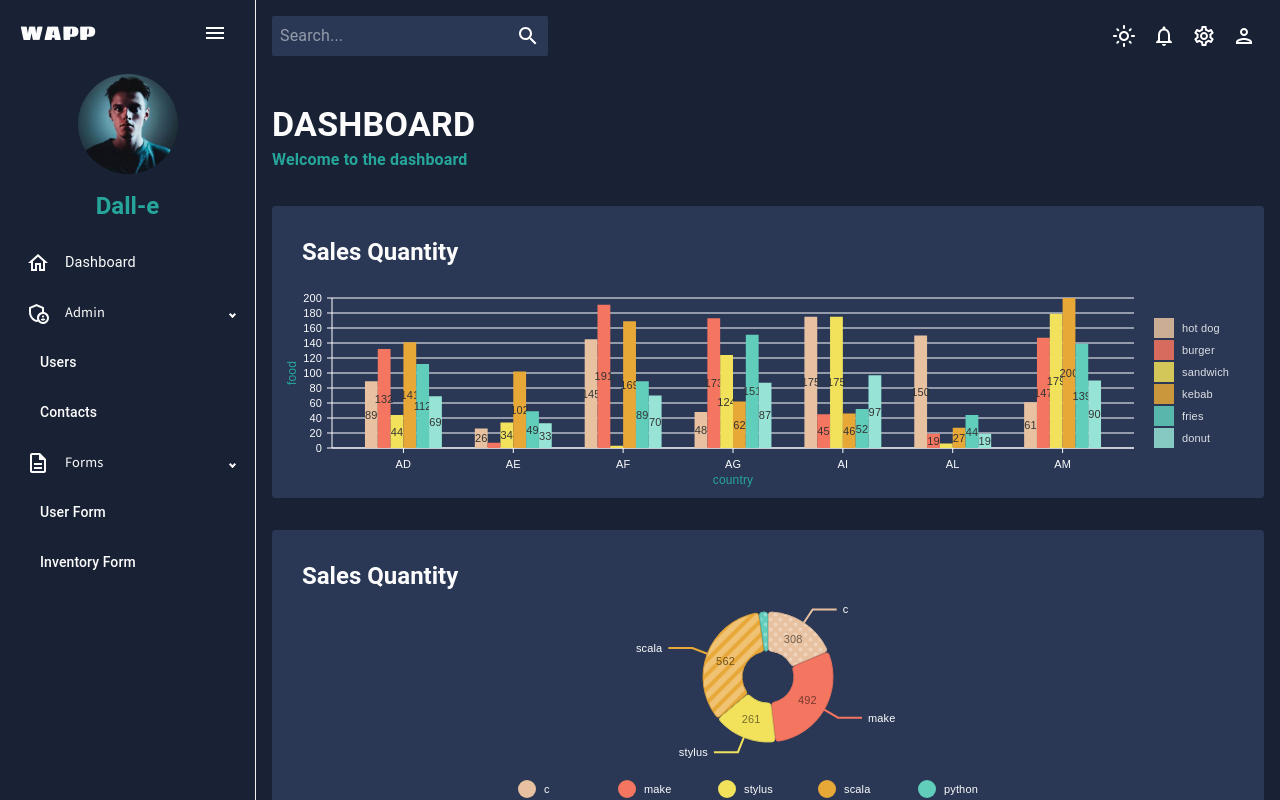
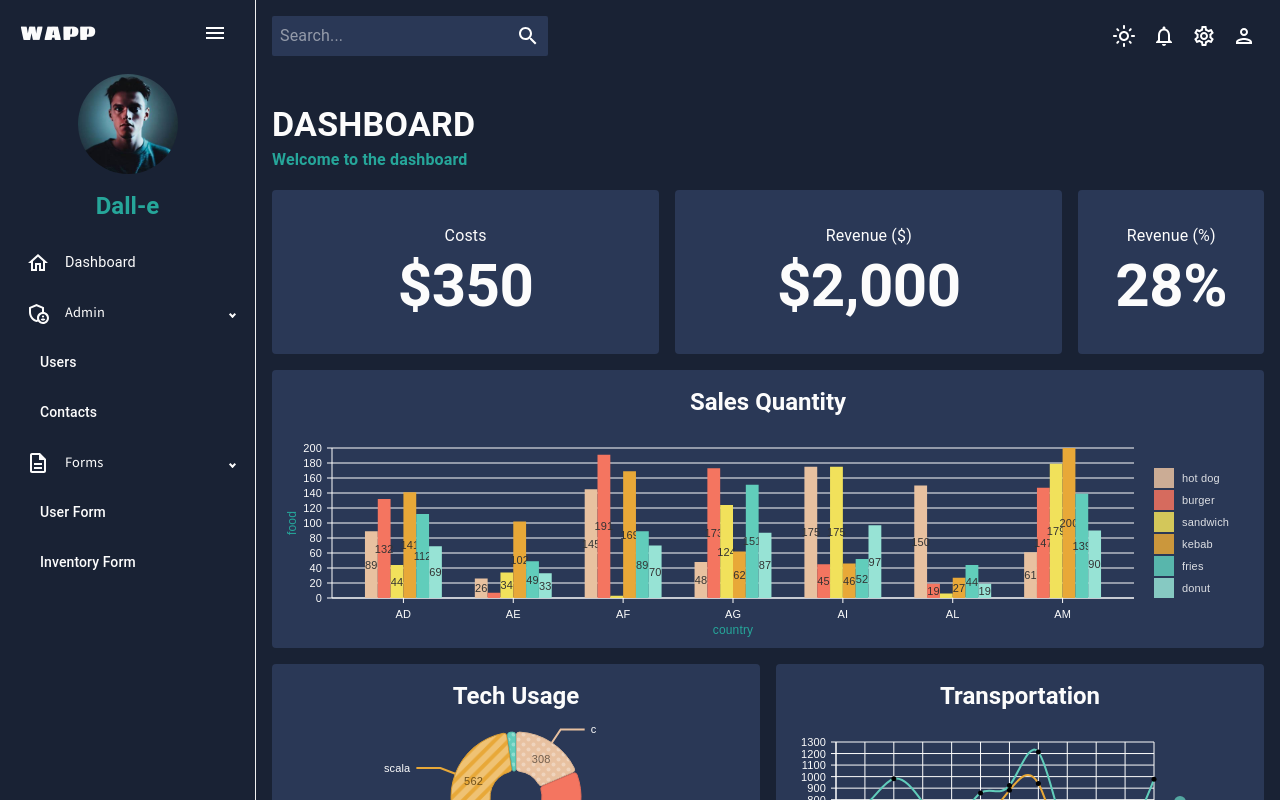
Before and after one commit to DJPajares/dashboard-template, a Next.js app: page / in a window 1280 px wide. Shown: the top 800 px of the page. Built offline with nearby package versions, Linux system fonts and the light colour scheme.

Commit message:
fix: dashboard layout

```diff
--- a/src/pages/dashboard.tsx
+++ b/src/pages/dashboard.tsx
@@ -1,7 +1,8 @@
-import BarChart from '@/components/charts/BarChart';
-import PieChart from '@/components/charts/PieChart';
+import BarChart from '../components/charts/BarChart';
+import LineChart from '../components/charts/LineChart';
+import PieChart from '../components/charts/PieChart';
 import Header from '@/components/global/Header';
-import { Box, Button, TextField, Typography, useTheme } from '@mui/material';
+import { Box, Typography, useTheme } from '@mui/material';
 import Head from 'next/head';
 
 const Dashboard = () => {
@@ -15,14 +16,160 @@ const Dashboard = () => {
       </Head>
 
       <Box p={2}>
+        {/* HEADER */}
         <Box py={2}>
           <Header title="Dashboard" subtitle="Welcome to the dashboard" />
         </Box>
 
-        <Box sx={{ display: 'flex', flexDirection: 'column' }}>
+        {/* CHARTS */}
+        <Box
+          display="grid"
+          gridTemplateColumns="repeat(10, 1fr)"
+          // gridTemplateRows="repeat(2, 1fr)"
+          // gridAutoRows="140px"
+          gap={2}
+        >
+          {/* ROW 1 */}
           <Box
+            gridColumn="span 4"
             sx={{
-              my: 2,
+              borderRadius: 1,
+              backgroundColor: colors.background.paper,
+              px: 2,
+              py: 4
+            }}
+          >
+            <Typography
+              variant="subtitle1"
+              display="flex"
+              justifyContent="center"
+            >
+              Costs
+            </Typography>
+
+            <Typography
+              variant="h2"
+              fontWeight="600"
+              display="flex"
+              justifyContent="center"
+            >
+              $350
+            </Typography>
+          </Box>
+
+          <Box
+            gridColumn="span 4"
+            sx={{
+              borderRadius: 1,
+              backgroundColor: colors.background.paper,
+              px: 2,
+              py: 4
+            }}
+          >
+            <Typography
+              variant="subtitle1"
+              display="flex"
+              justifyContent="center"
+            >
+              Revenue ($)
+            </Typography>
+
+            <Typography
+              variant="h2"
+              fontWeight="600"
+              display="flex"
+              justifyContent="center"
+            >
+              $2,000
+            </Typography>
+          </Box>
+
+          <Box
+            gridColumn="span 2"
+            sx={{
+              borderRadius: 1,
+              backgroundColor: colors.background.paper,
+              px: 2,
+              py: 4
+            }}
+          >
+            <Typography
+              variant="subtitle1"
+              display="flex"
+              justifyContent="center"
+            >
+              Revenue (%)
+            </Typography>
+
+            <Typography
+              variant="h2"
+              fontWeight="600"
+              display="flex"
+              justifyContent="center"
+            >
+              28%
+            </Typography>
+          </Box>
+
+          {/* <Box
+            gridColumn="span 2"
+            sx={{
+              borderRadius: 1,
+              backgroundColor: colors.background.paper,
+              px: 2,
+              py: 4
+            }}
+          >
+            <Typography
+              variant="subtitle1"
+              display="flex"
+              justifyContent="center"
+            >
+              Forecast ($)
+            </Typography>
+
+            <Typography
+              variant="h2"
+              fontWeight="600"
+              display="flex"
+              justifyContent="center"
+            >
+              $472
+            </Typography>
+          </Box>
+
+          <Box
+            gridColumn="span 2"
+            sx={{
+              borderRadius: 1,
+              backgroundColor: colors.background.paper,
+              px: 2,
+              py: 4
+            }}
+          >
+            <Typography
+              variant="subtitle1"
+              display="flex"
+              justifyContent="center"
+            >
+              Forecast (%)
+            </Typography>
+
+            <Typography
+              variant="h2"
+              fontWeight="600"
+              display="flex"
+              justifyContent="center"
+            >
+              -5%
+            </Typography>
+          </Box> */}
+
+          {/* ROW 2 */}
+          <Box
+            gridColumn="span 10"
+            // gridRow="span 2"
+            sx={{
               borderRadius: 1,
               backgroundColor: colors.background.paper
             }}
@@ -30,7 +177,10 @@ const Dashboard = () => {
             <Typography
               variant="h5"
               fontWeight="600"
-              sx={{ padding: '30px 30px 0 30px' }}
+              // sx={{ padding: '30px 30px 0 30px' }}
+              pt={2}
+              display="flex"
+              justifyContent="center"
             >
               Sales Quantity
             </Typography>
@@ -39,9 +189,11 @@ const Dashboard = () => {
             </Box>
           </Box>
 
+          {/* ROW 3 */}
           <Box
+            gridColumn="span 5"
+            // gridRow="span 2"
             sx={{
-              my: 2,
               borderRadius: 1,
               backgroundColor: colors.background.paper
             }}
@@ -49,12 +201,38 @@ const Dashboard = () => {
             <Typography
               variant="h5"
               fontWeight="600"
-              sx={{ padding: '30px 30px 0 30px' }}
+              // sx={{ padding: '30px 30px 0 30px' }}
+              pt={2}
+              display="flex"
+              justifyContent="center"
             >
-              Sales Quantity
+              Tech Usage
             </Typography>
             <Box height="250px" mt="-20px">
               <PieChart />
+            </Box>
+          </Box>
+
+          <Box
+            gridColumn="span 5"
+            // gridRow="span 2"
+            sx={{
+              borderRadius: 1,
+              backgroundColor: colors.background.paper
+            }}
+          >
+            <Typography
+              variant="h5"
+              fontWeight="600"
+              // sx={{ padding: '30px 30px 0 30px' }}
+              pt={2}
+              display="flex"
+              justifyContent="center"
+            >
+              Transportation
+            </Typography>
+            <Box height="250px" mt="-20px">
+              <LineChart />
             </Box>
           </Box>
         </Box>
```
